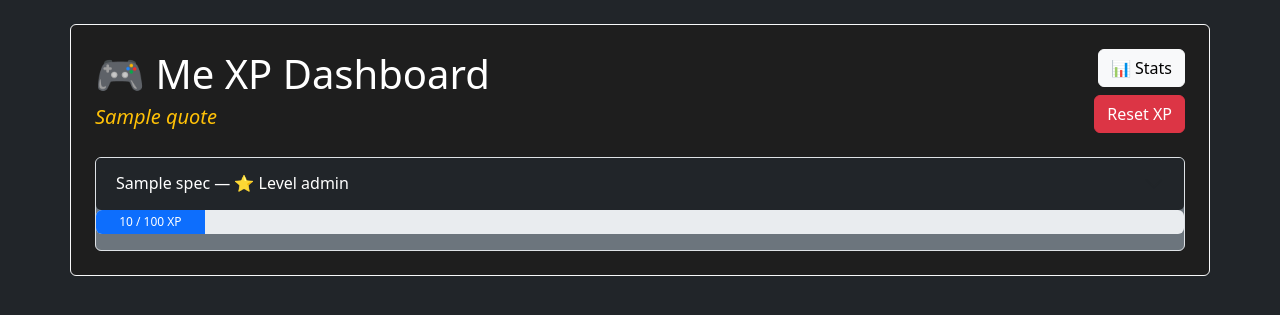
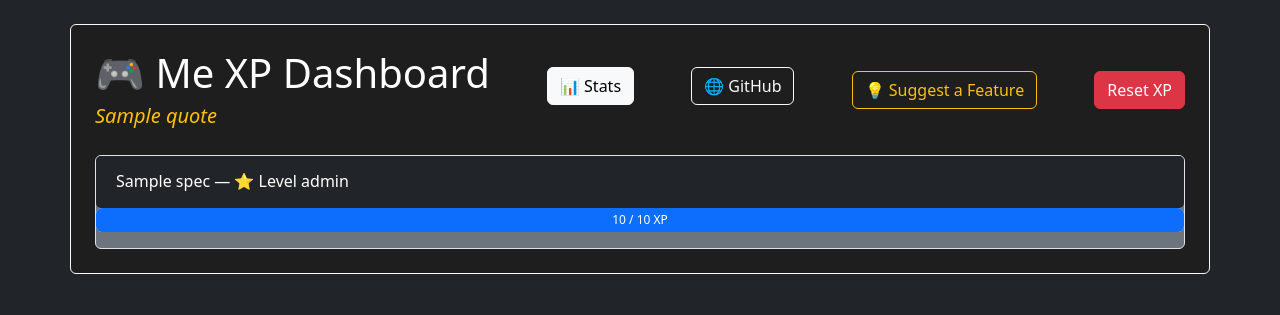
Before and after one commit to gmfullenkamp/me_xp, a Flask app: template templates/index.html in a window 1280 px wide. Shown: the top 315 px of the page. Run offline with Flask 3, Linux system fonts and the light colour scheme; the template is opened without the code that fills it: most values are stand-ins (such as "Sample title", 1, 10 or a date in 2020).

Commit message:
Added github repo link and feature button.

```diff
--- a/Me XP.py
+++ b/Me XP.py
@@ -14,10 +14,19 @@ user_profile = UserProfile()
 
 @app.route('/')
 def index():
-    # Load all specializations from the JSON files
     spec_files = glob.glob(os.path.join("specializations", "*_goals.json"))
     spec_names = [os.path.basename(f).replace("_goals.json", "") for f in spec_files]
     specs = [user_profile.get_specialization(name) for name in spec_names]
+
+    # Compute XP info for each specialization
+    for spec in specs:
+        level = spec.progress["level"]
+        xp = spec.progress["xp"]
+        xp_required_to_level = lambda l: sum(int(100 * (1.1 ** (i - 1))) for i in range(1, l))
+
+        spec.progress["xp_start"] = xp_required_to_level(level)
+        spec.progress["xp_end"] = xp_required_to_level(level + 1)
+        spec.progress["xp_progress"] = xp - spec.progress["xp_start"]
 
     today = datetime.today().strftime('%Y-%m-%d')
     return render_template('index.html', specs=specs, quote=SESSION_QUOTE, current_date=today)
@@ -29,10 +38,19 @@ def complete_goal(spec_name, goal_name):
     user_profile.save_specialization(spec)
 
     streak = spec.get_streak(goal_name)
+    level = spec.progress["level"]
     xp = spec.progress["xp"]
-    level = spec.progress["level"]
-    current = xp % 100
-    target = level * 100
+
+    # Calculate XP needed to reach current level
+    def xp_required_to_level(lvl):
+        return sum(int(100 * (1.1 ** (i - 1))) for i in range(1, lvl))
+
+    xp_for_current_level = xp_required_to_level(level)
+    xp_for_next_level = xp_required_to_level(level + 1)
+
+    current = xp - xp_for_current_level
+    target = xp_for_next_level - xp_for_current_level
+
     multiplier = round(1.0 + 0.1 * min(streak["current"], 10), 1)
 
     return jsonify({
--- a/core/specialization.py
+++ b/core/specialization.py
@@ -75,6 +75,9 @@ class Specialization:
         self.progress["completed"].setdefault(goal_name, []).append(today_str)
         return awarded_xp
 
+    def get_xp_to_next_level(self, level):
+        return int(100 * (1.1 ** (level - 1)))
+
     @staticmethod
     def calculate_level(xp):
         level = 1
--- a/templates/index.html
+++ b/templates/index.html
@@ -15,6 +15,14 @@
             </div>
             <div class="text-end">
                 <button class="btn btn-light mb-2" data-bs-toggle="modal" data-bs-target="#statsModal" id="statsButton">📊 Stats</button><br>
+            </div>
+            <div class="text-end">
+                <a href="https://github.com/gmfullenkamp/me_xp#" target="_blank" class="btn btn-outline-light mb-2">🌐 GitHub</a><br>
+            </div>
+            <div class="text-end">
+                <a href="https://github.com/your-username/me-xp/issues/new?template=feature_request.md" target="_blank" class="btn btn-outline-warning">💡 Suggest a Feature</a>
+            </div>
+            <div class="text-end">
                 <button class="btn btn-danger" data-bs-toggle="modal" data-bs-target="#resetModal">Reset XP</button>
             </div>
         </div>
@@ -35,9 +43,10 @@
                 <div class="progress mb-3" style="height: 24px;">
                     <div class="progress-bar" id="xp-bar-{{ spec_index }}"
                         role="progressbar"
-                        style="width: {{ (spec.progress.xp % 100) }}%;"
-                        aria-valuenow="{{ spec.progress.xp % 100 }}" aria-valuemin="0" aria-valuemax="100">
-                        <span id="xp-label-{{ spec_index }}">{{ spec.progress.xp % 100 }} / 100 XP</span>
+                        style="width: {{ (spec.progress.xp_progress / (spec.progress.xp_end - spec.progress.xp_start) * 100) | round(2) }}%;"
+                        aria-valuenow="{{ spec.progress.xp_progress }}"
+                        aria-valuemin="0" aria-valuemax="{{ spec.progress.xp_end - spec.progress.xp_start }}">
+                        <span id="xp-label-{{ spec_index }}">{{ spec.progress.xp_progress }} / {{ spec.progress.xp_end - spec.progress.xp_start }} XP</span>
                     </div>
                 </div>
                 <div id="collapse-{{ loop.index }}" class="accordion-collapse collapse"
```
Also changed, not shown: .github/ISSUE_TEMPLATE/feature_request.md (added).
